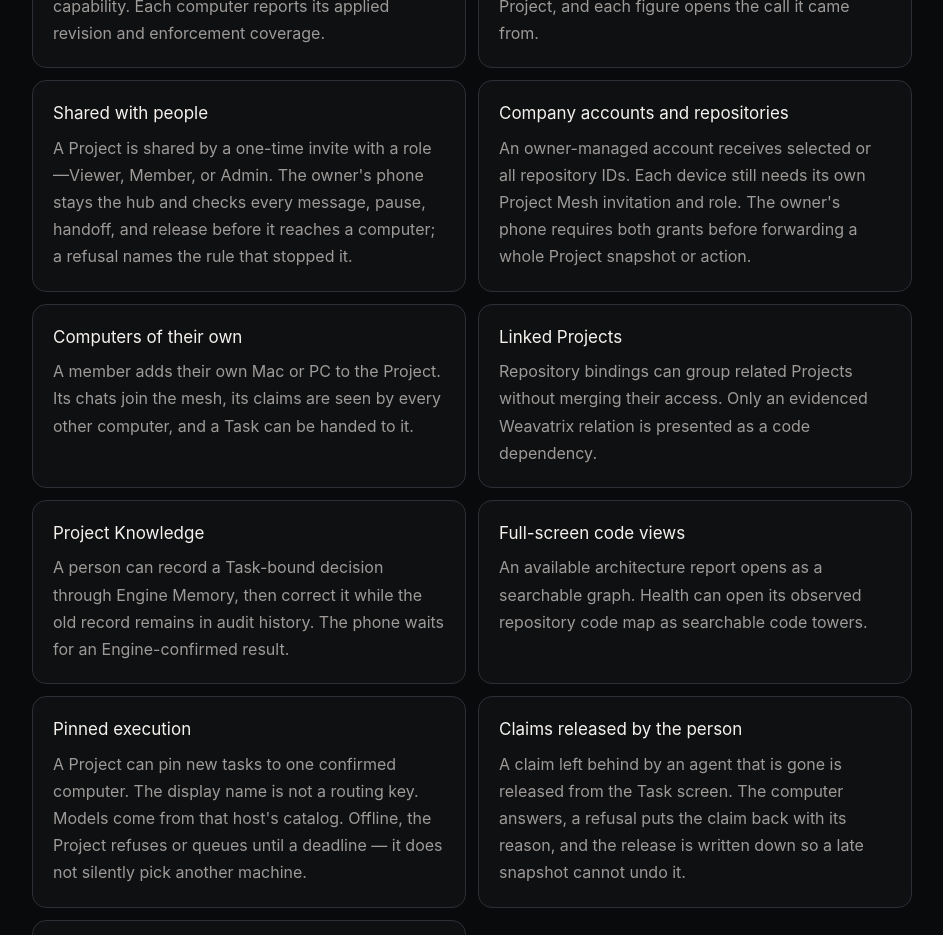
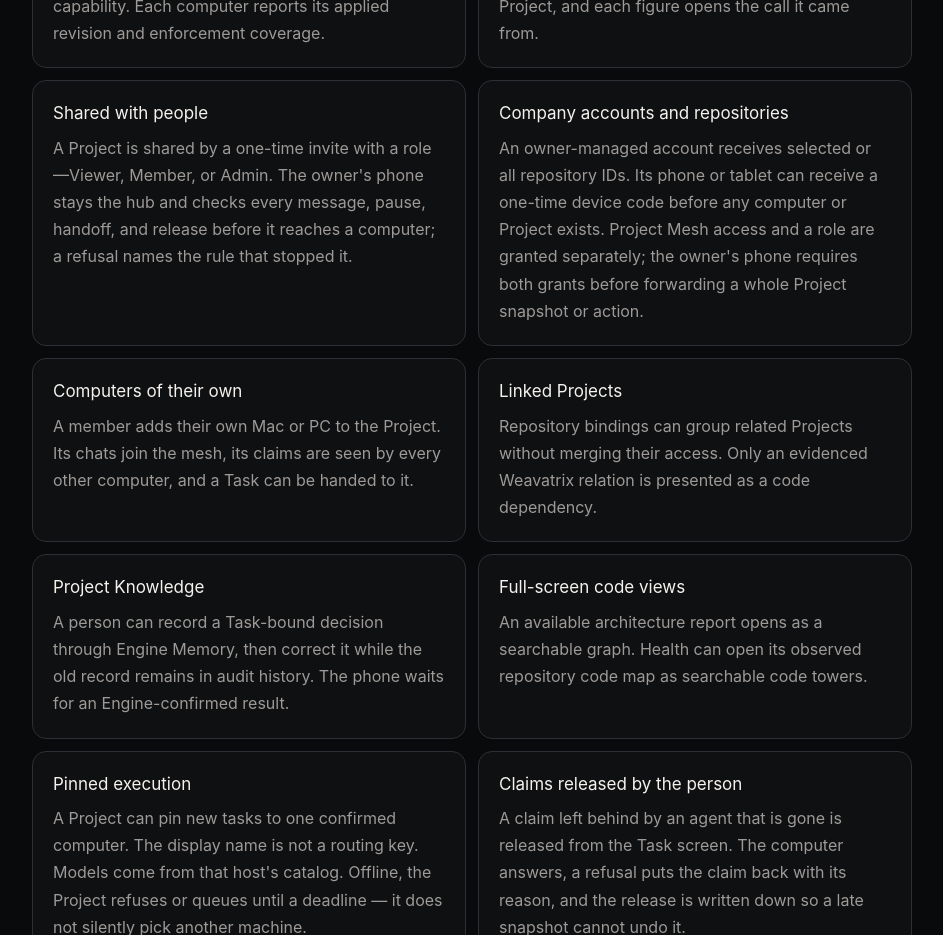
Before and after one commit to sergii-ziborov/granttap-site, a Next.js app: page /project-mesh in a window 1280 px wide. Shown: the part 1260-2195 px from the top of the page, without its empty margins (168-1111 px from the left). Built offline with nearby package versions, Linux system fonts and the light colour scheme.

Commit message:
Explain controller pairing before Project access

```diff
--- a/app/page.tsx
+++ b/app/page.tsx
@@ -37,7 +37,7 @@ export const copy = {
     ],
     shareKicker: "Shared Projects",
     shareTitle: "Two people, one Project, one place the work happens.",
-    shareText: "Grant repository access to a company account, then separately invite each of its devices into selected Project Mesh scopes. Your phone checks both grants before forwarding Project data or actions.",
+    shareText: "Grant repository access to a company account, pair a device even before a computer or Project exists, then separately grant that device selected Project Mesh scopes. Your phone checks both grants before forwarding Project data or actions.",
     shareFacts: [
       ["Company account", "Grant one, selected, or all repository IDs to a person. This alone does not join any Project Mesh or change Git provider access."],
       ["Invite with a role", "Viewer, Member, or Admin—and the answers under it: chats, posting, Governance, creating tasks, using the Project executor, choosing a host model, and pinning execution."],
@@ -55,6 +55,7 @@ export const copy = {
       ["iphone-project-mesh", "Project", "Governance, members and computers, bound repositories, and the Tasks under them."],
       ["iphone-company-accounts", "Company accounts", "People and their repository grants are managed separately from device invitations."],
       ["iphone-company-repositories", "Repository access", "Give an account selected repository IDs or an explicit all-repositories grant."],
+      ["iphone-company-device-invite", "Controller device", "Create a one-time device code before any computer or Project exists; no Mesh Project is shared yet."],
       ["iphone-members", "Members", "Who is in the Project, what each may do, and which computers carry the work."],
       ["iphone-invite", "Invite", "A one-time code, good for fifteen minutes, with the role chosen before it is made."],
       ["iphone-task-route", "Task", "Executions, claims, and optional Engine-backed Runtime history for one Task."],
@@ -136,7 +137,7 @@ export const copy = {
     ],
     shareKicker: "Общие проекты",
     shareTitle: "Двое, один проект и одно место, где идёт работа.",
-    shareText: "Выдайте аккаунту компании доступ к репозиториям, затем отдельно пригласите каждое его устройство в выбранные Project Mesh. Перед пересылкой данных и действий телефон проверяет оба разрешения.",
+    shareText: "Выдайте аккаунту компании доступ к репозиториям и привяжите устройство даже до появления компьютера или проекта. Доступ к выбранным Project Mesh выдаётся ему отдельно. Перед пересылкой данных и действий телефон проверяет оба разрешения.",
     shareFacts: [
       ["Аккаунт компании", "Дайте человеку доступ к одному, выбранным или всем ID репозиториев. Сам по себе он не добавляет в Mesh и не меняет права в Git-провайдере."],
       ["Приглашение с ролью", "Viewer, Member или Admin — и ответы под ней: чаты, публикация, Governance, создание задач, executor, модель хоста и закрепление выполнения."],
@@ -154,6 +155,7 @@ export const copy = {
       ["iphone-project-mesh", "Проект", "Governance, участники и компьютеры, связанные репозитории и задачи под ними."],
       ["iphone-company-accounts", "Аккаунты компании", "Люди и их права на репозитории управляются отдельно от приглашений устройств."],
       ["iphone-company-repositories", "Доступ к репозиториям", "Аккаунту можно выдать выбранные ID репозиториев или явный доступ ко всем."],
+      ["iphone-company-device-invite", "Устройство управления", "Создайте одноразовый код даже без компьютера или проекта; пока ни один Mesh проект не открыт."],
       ["iphone-members", "Участники", "Кто в проекте, что каждому можно и какие компьютеры несут работу."],
       ["iphone-invite", "Приглашение", "Одноразовый код на пятнадцать минут, роль выбирается до того, как он создан."],
       ["iphone-task-route", "Задача", "Исполнения, claims и история Runtime при подключённом Engine для одной задачи."],
--- a/app/project-mesh/page.tsx
+++ b/app/project-mesh/page.tsx
@@ -21,7 +21,7 @@ export default function ProjectMeshPage() {
       { title: "Project Governance", text: "Skills, MCP servers, and shell are allowed, asked, or denied per Project—for a kind or one named capability. Each computer reports its applied revision and enforcement coverage." },
       { title: "Cost by computer", text: "Calls, tokens, processor time, and peak memory are reported per task, per computer, and per Project, and each figure opens the call it came from." },
       { title: "Shared with people", text: "A Project is shared by a one-time invite with a role—Viewer, Member, or Admin. The owner's phone stays the hub and checks every message, pause, handoff, and release before it reaches a computer; a refusal names the rule that stopped it." },
-      { title: "Company accounts and repositories", text: "An owner-managed account receives selected or all repository IDs. Each device still needs its own Project Mesh invitation and role. The owner's phone requires both grants before forwarding a whole Project snapshot or action." },
+      { title: "Company accounts and repositories", text: "An owner-managed account receives selected or all repository IDs. Its phone or tablet can receive a one-time device code before any computer or Project exists. Project Mesh access and a role are granted separately; the owner's phone requires both grants before forwarding a whole Project snapshot or action." },
       { title: "Computers of their own", text: "A member adds their own Mac or PC to the Project. Its chats join the mesh, its claims are seen by every other computer, and a Task can be handed to it." },
       { title: "Linked Projects", text: "Repository bindings can group related Projects without merging their access. Only an evidenced Weavatrix relation is presented as a code dependency." },
       { title: "Project Knowledge", text: "A person can record a Task-bound decision through Engine Memory, then correct it while the old record remains in audit history. The phone waits for an Engine-confirmed result." },
```
Also changed, not shown: public/product/iphone-company-device-invite.png (added), 1 other file (tests, documents, lock files or other folders).
